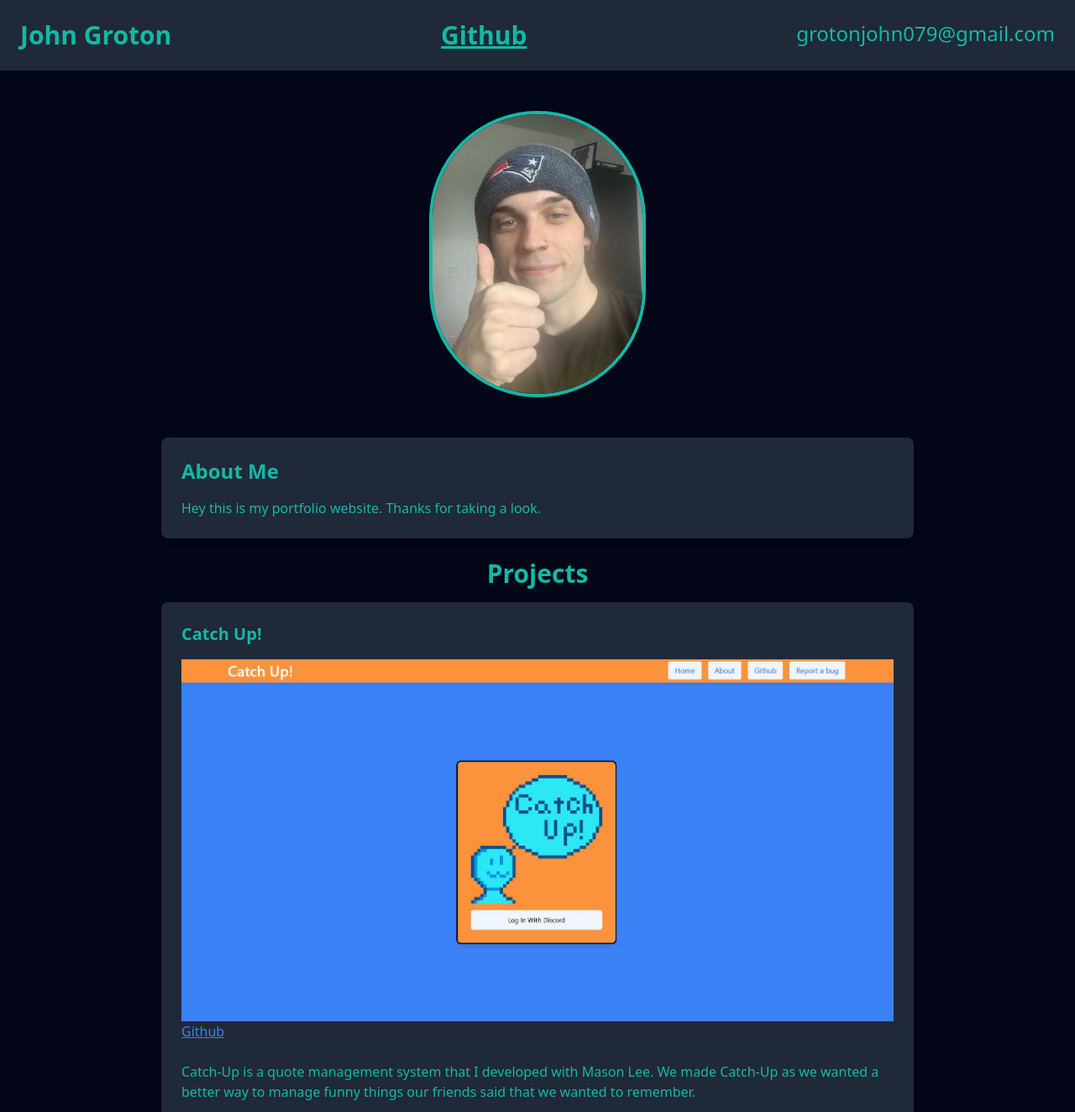
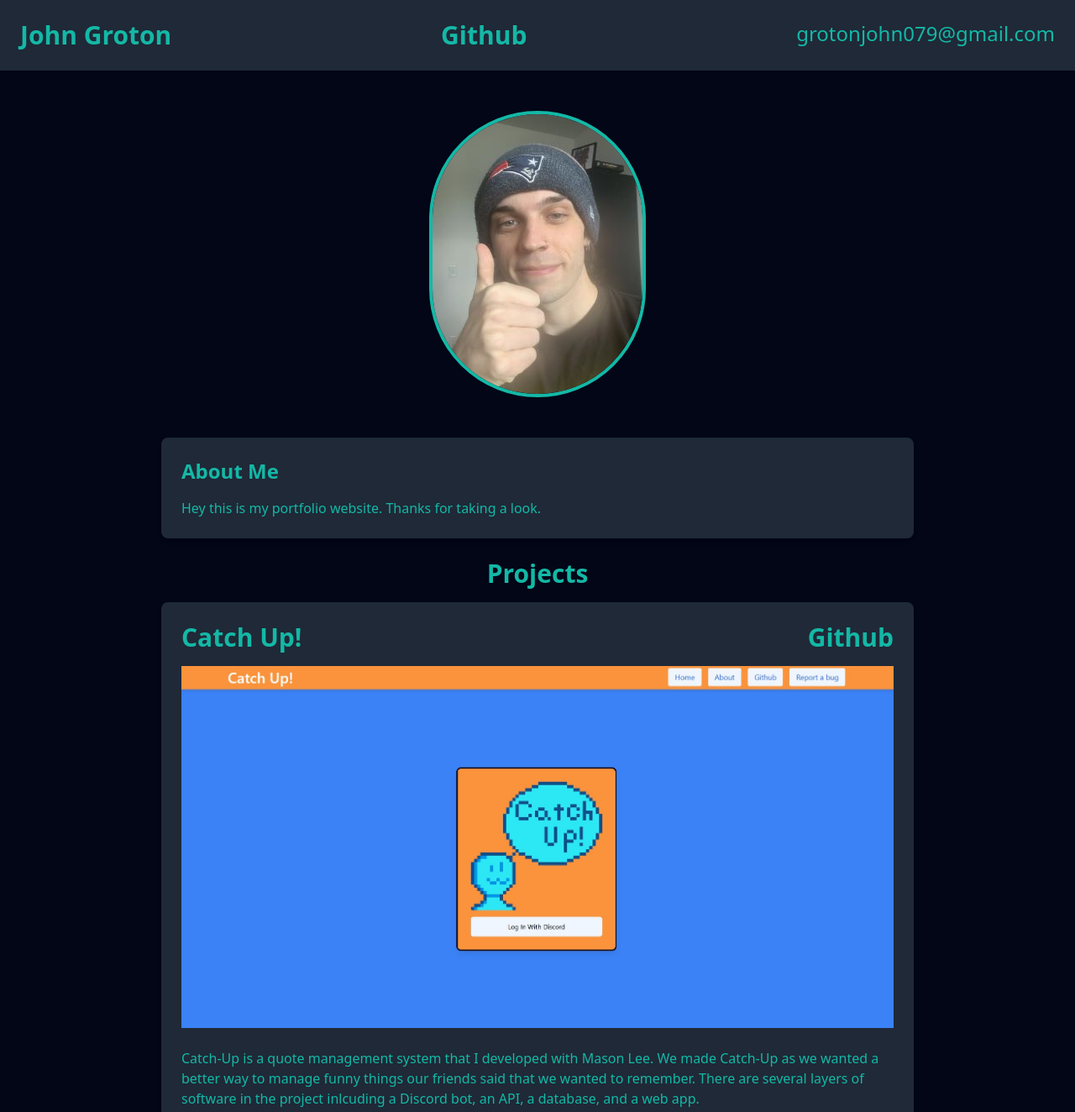
Before and after one commit to JohnnyG1234/Portfolio-Website, a plain HTML site: page home.html in a window 1280 px wide. Shown: the top 1324 px of the page at 84% size. Drawn offline with nearby package versions, Linux system fonts and the light colour scheme.

Commit message:
more work on catch up section

```diff
--- a/home.html
+++ b/home.html
@@ -10,7 +10,7 @@
 <body class="bg-slate-950 text-teal-500">
     <header class="flex bg-gray-800 p-6 flex-wrap justify-between">
         <h1 class="text-3xl font-bold text-center">John Groton</h1>
-        <p><a class="text-3xl font-bold text-center hover:text-teal-300 underline transition-colors duration-200" href="https://github.com/JohnnyG1234">Github</a></p>
+        <p><a class="text-3xl font-bold text-center hover:text-teal-300 transition-colors duration-200" href="https://github.com/JohnnyG1234">Github</a></p>
         <p class="text-2xl">grotonjohn079@gmail.com</p>
     </header>
 
@@ -32,14 +32,17 @@
 
 
     <section class="bg-gray-800 max-w-4xl mx-auto shadow-md rounded-lg p-6 mb-6">
-        <h2 class="text-xl font-bold mb-4">Catch Up!</h2>
+        <div class="flex flex-wrap justify-between">
+            <h2 class="text-3xl font-bold mb-4">Catch Up! </h2>
+            <p><a class="text-3xl font-bold text-center hover:text-teal-300 transition-colors duration-200" href="https://github.com/yearlongmason/Catch-Up">Github</a></p>
+        </div>
         <img src="catchup.jpg" alt="catchUpScreenshot">
-        <p><a class="text-blue-500 hover:text-blue-700 underline transition-colors duration-200" href="https://github.com/yearlongmason/Catch-Up">Github</a></p>
+
         <br>
         <p>
             Catch-Up is a quote management system that I developed with Mason Lee.
             We made Catch-Up as we wanted a better way to manage funny things our friends said that we wanted to remember.
-
+            There are several layers of software in the project inlcuding a Discord bot, an API, a database, and a web app.
         </p>
     </section>
 
```
